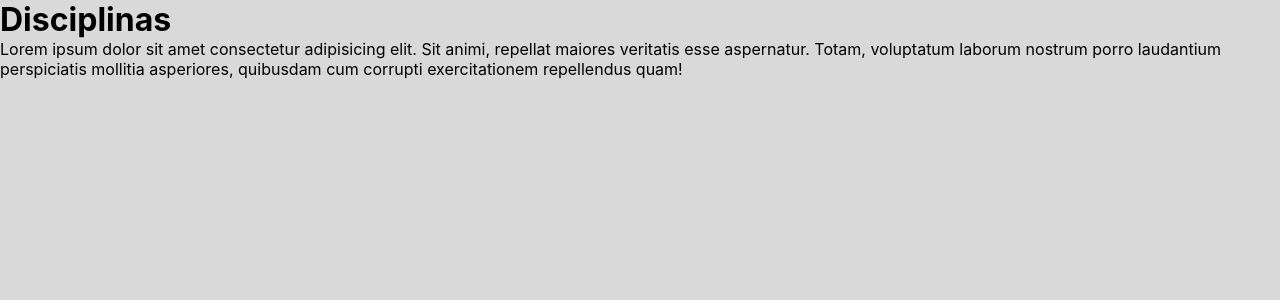
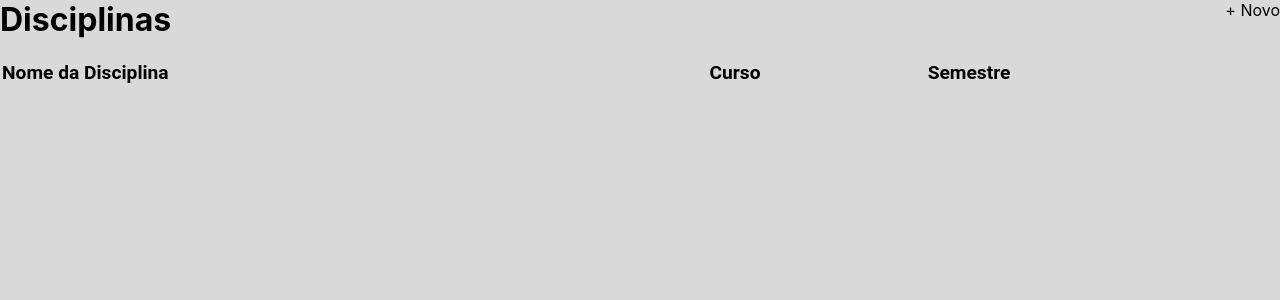
Before and after one commit to faelpatrick/uni-crud, a React (Create React App) app: page /disciplinas in a window 1280 px wide. Shown: the top 300 px of the page. Built offline with nearby package versions, Linux system fonts and the light colour scheme.

Commit message:
mongosse

```diff
--- a/package.json
+++ b/package.json
@@ -6,6 +6,8 @@
     "@testing-library/jest-dom": "^5.16.5",
     "@testing-library/react": "^13.4.0",
     "@testing-library/user-event": "^13.5.0",
+    "dotenv": "^16.0.3",
+    "mongoose": "^6.8.2",
     "react": "^18.2.0",
     "react-dom": "^18.2.0",
     "react-router-dom": "^6.6.1",
--- a/src/pages/CoursePages/CoursesPage.jsx
+++ b/src/pages/CoursePages/CoursesPage.jsx
@@ -2,9 +2,19 @@ import React from "react";
 
 const CoursesPage = () => {
     return (
-        <div>
+        <div id="cursos">
             <h1>Cursos</h1>
-            <p>Lorem ipsum dolor sit amet consectetur adipisicing elit. Sit animi, repellat maiores veritatis esse aspernatur. Totam, voluptatum laborum nostrum porro laudantium perspiciatis mollitia asperiores, quibusdam cum corrupti exercitationem repellendus quam!</p>
+            <h1>Lista de Cursos</h1>
+
+            <table id="cards" className="cards">
+                <thead>
+                    <tr id="card-titles" className="card-titles">
+                        <td className="table_td_name">Nome do Curso</td>
+                        <td className="table_td_birth">Funções</td>
+                    </tr>
+                </thead>
+                <tbody></tbody>
+            </table>
         </div>
     )
 }
--- a/src/pages/DisciplinePages/DisciplinasPage.jsx
+++ b/src/pages/DisciplinePages/DisciplinasPage.jsx
@@ -2,9 +2,26 @@ import React from "react";
 
 const DisciplinasPage = () => {
     return (
-        <div>
-            <h1>Disciplinas</h1>
-            <p>Lorem ipsum dolor sit amet consectetur adipisicing elit. Sit animi, repellat maiores veritatis esse aspernatur. Totam, voluptatum laborum nostrum porro laudantium perspiciatis mollitia asperiores, quibusdam cum corrupti exercitationem repellendus quam!</p>
+        <div id="alunos">
+            <div id="content_header">
+                <div className="content_title"><h1>Disciplinas</h1></div>
+                <div className="content_options">
+                    <span>+ Novo</span>
+                </div>
+            </div>
+            <div>
+                <table id="cards" className="cards">
+                    <thead>
+                        <tr id="card-titles" className="card-titles">
+                            <th>Nome da Disciplina</th>
+                            <th>Curso</th>
+                            <th>Semestre</th>
+                        </tr>
+                    </thead>
+                    <tbody> </tbody>
+                </table>
+
+            </div>
         </div>
     )
 }
--- a/src/pages/MainPage/MainPage.jsx
+++ b/src/pages/MainPage/MainPage.jsx
@@ -33,7 +33,7 @@ const MainPage = () => {
                     <li onClick={loadPageCourse}>Cursos</li>
                     <li onClick={loadPageSubject}>Disciplinas</li>
                     <li onClick={loadPageProffessor}>Professores</li >
-                    <li onClick={loadPageStudant}>Alunos123</li >
+                    <li onClick={loadPageStudant}>Alunos</li >
                 </ul >
 
             </nav >
--- a/src/pages/ProfessorPages/ProfessorPage.jsx
+++ b/src/pages/ProfessorPages/ProfessorPage.jsx
@@ -2,9 +2,19 @@ import React from "react";
 
 const ProfessorPage = () => {
     return (
-        <div>
+        <div id="professores">
             <h1>Professores</h1>
-            <p>Lorem ipsum dolor sit amet consectetur adipisicing elit. Sit animi, repellat maiores veritatis esse aspernatur. Totam, voluptatum laborum nostrum porro laudantium perspiciatis mollitia asperiores, quibusdam cum corrupti exercitationem repellendus quam!</p>
+
+            <table id="cards" className="cards">
+                <thead>
+                    <tr id="card-titles" className="card-titles">
+                        <th className="table_td_name">Nome do Professor(a)</th>
+                        <th className="table_td_birth">Data Nasc.</th>
+                        <th className="table_td_sal">Salario</th>
+                    </tr>
+                </thead>
+                <tbody></tbody>
+            </table>
         </div>
     )
 }
--- a/src/pages/StudantPages/StudantPage.jsx
+++ b/src/pages/StudantPages/StudantPage.jsx
@@ -2,9 +2,21 @@ import React from "react";
 
 const StudantPage = () => {
     return (
-        <div>
+        <div id="alunos">
             <h1>Alunos</h1>
-            <p>Lorem ipsum dolor sit amet consectetur adipisicing elit. Sit animi, repellat maiores veritatis esse aspernatur. Totam, voluptatum laborum nostrum porro laudantium perspiciatis mollitia asperiores, quibusdam cum corrupti exercitationem repellendus quam!</p>
+            <div>
+                <table id="cards" className="cards">
+                    <thead>
+                        <tr id="card-titles" className="card-titles">
+                            <td className="table_td_name"> Nome do Professor(a)</td>
+                            <td className="table_td_birth"> Data Nasc.</td>
+                            <td className="table_td_sal"> Salario</td>
+                        </tr>
+                    </thead>
+                    <tbody></tbody>
+                </table>
+
+            </div>
         </div>
     )
 }
```
Also changed, not shown: 1 other file (tests, documents, lock files or other folders).
